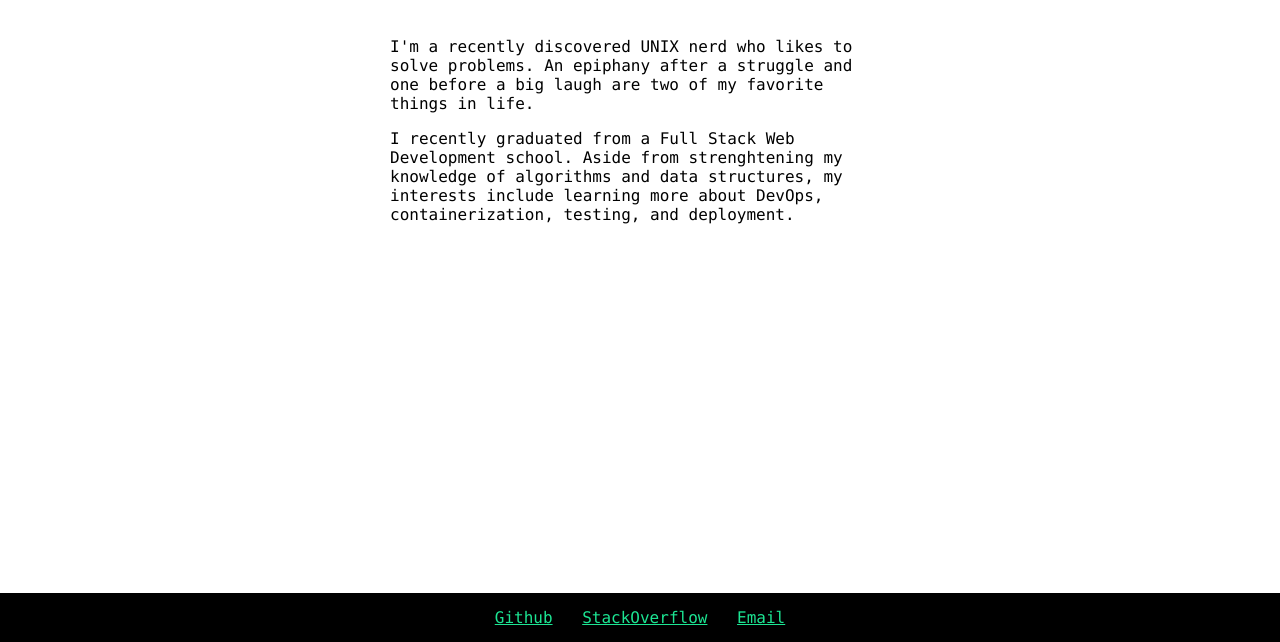
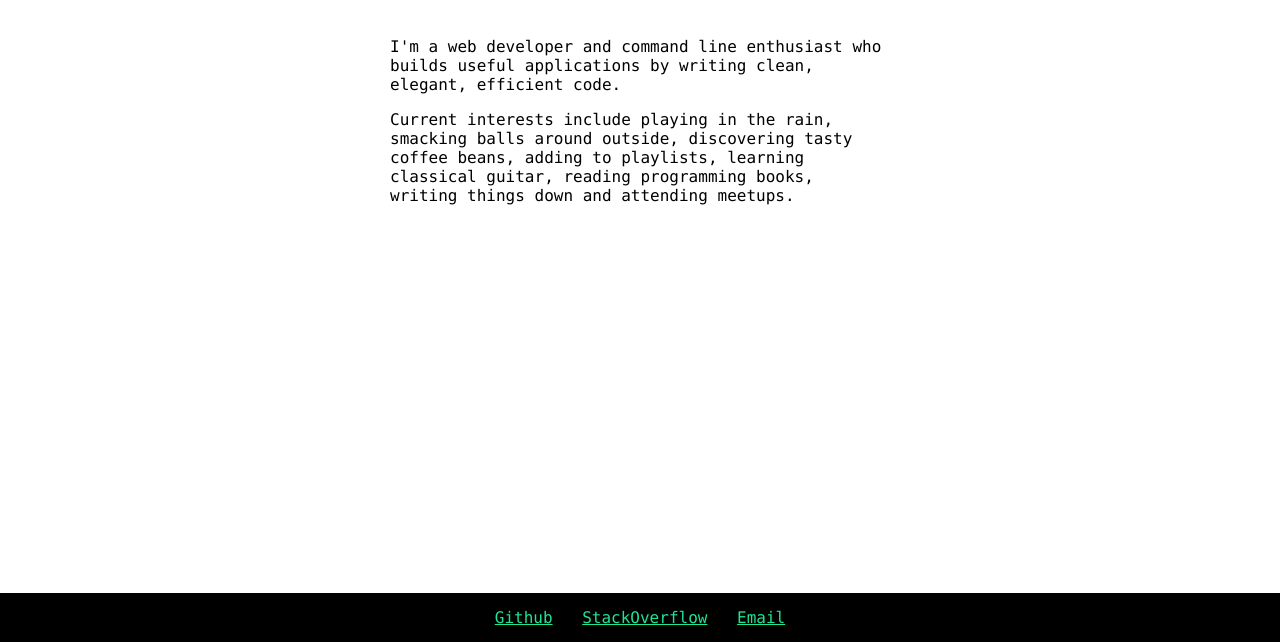
Before and after one commit to jblakeman/jblakeman.github.io, a plain HTML site: page about.html in a window 1280 px wide. Shown: the part 158-800 px from the top of the page. Drawn offline with Linux system fonts and the light colour scheme.

Commit message:
Update about

```diff
--- a/about.html
+++ b/about.html
@@ -11,8 +11,8 @@
     </header>
     <article>
         <h1><a href="about.html">About</a></h1>
-        <p>I'm a recently discovered UNIX nerd who likes to solve problems.  An epiphany after a struggle and one before a big laugh are two of my favorite things in life.</p>
-        <p>I recently graduated from a Full Stack Web Development school.  Aside from strenghtening my knowledge of algorithms and data structures, my interests include learning more about DevOps, containerization, testing, and deployment.</p>
+        <p>I'm a web developer and command line enthusiast who builds useful applications by writing clean, elegant, efficient code.</p>
+        <p>Current interests include playing in the rain, smacking balls around outside, discovering tasty coffee beans, adding to playlists, learning classical guitar, reading programming books, writing things down and attending meetups.</p>
     </article>
     <footer>
         <a href="https://github.com/jblakeman">Github</a>
```
